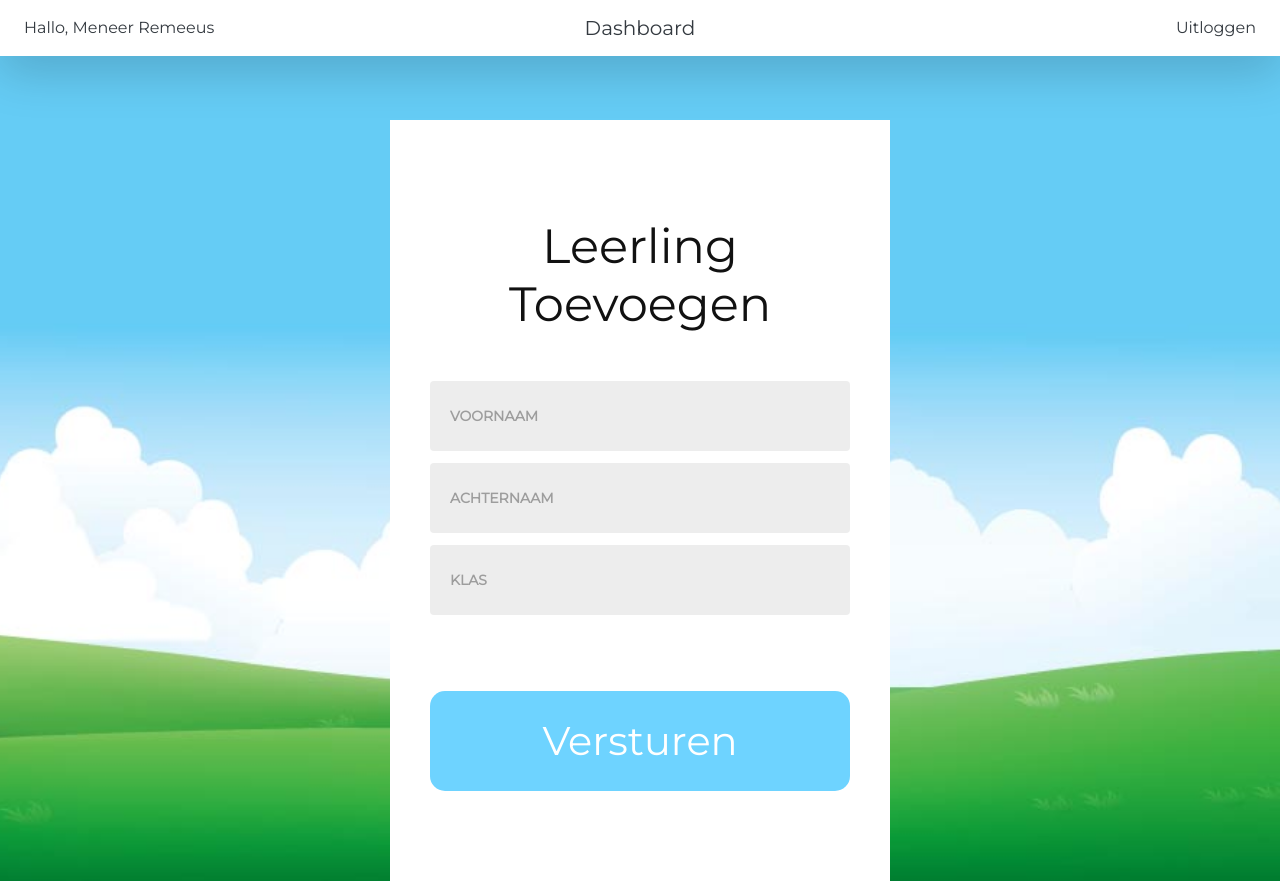
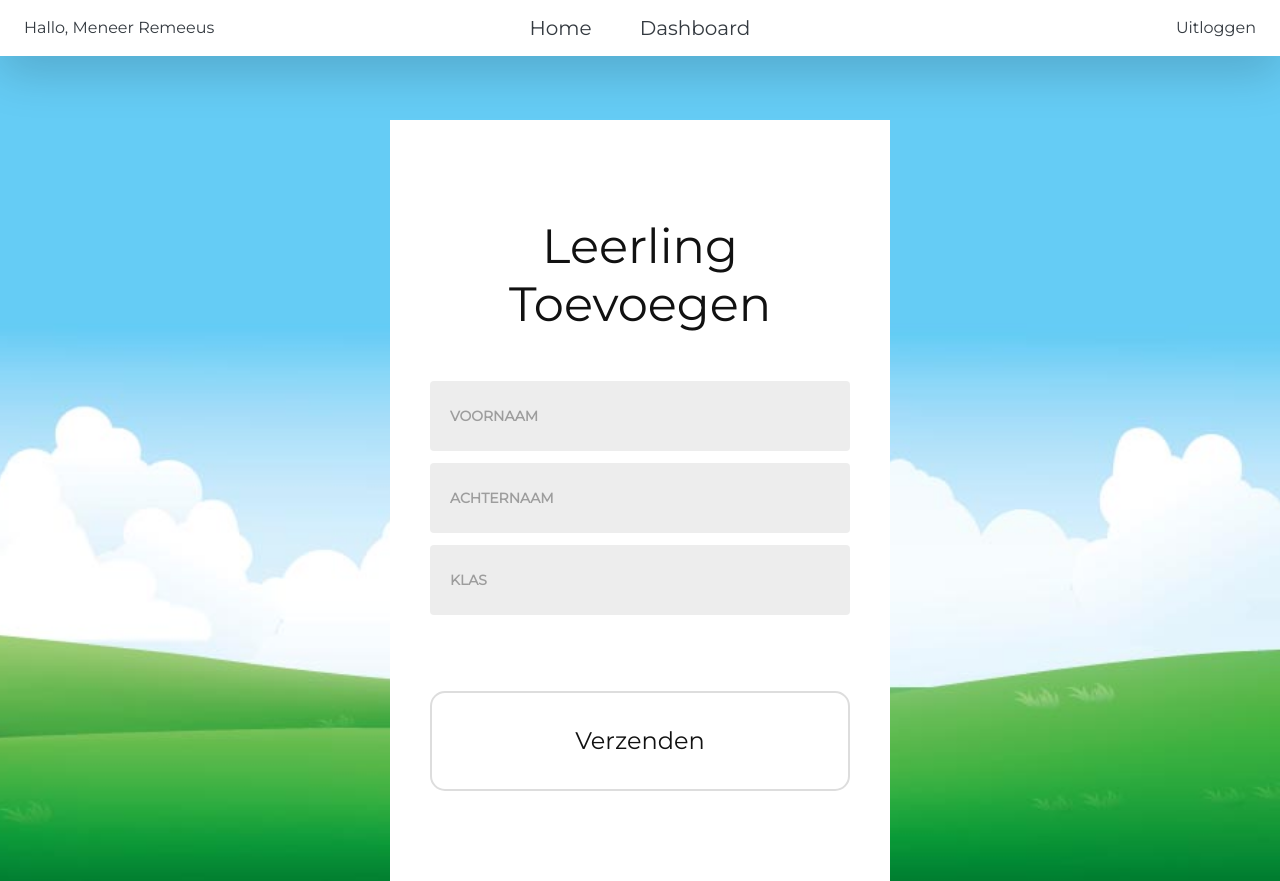
Before and after one commit to LucasRemeeus/C4-Beoordelingssysteem, a PHP site: page /PHP/leerling_toevoegen.php in a window 1280 px wide. Run offline with PHP 8.4, Linux system fonts and the light colour scheme.

Commit message:
Leerling toevoeg.php en toevoegen.css

```diff
--- a/CSS/toevoeg.css
+++ b/CSS/toevoeg.css
@@ -74,24 +74,6 @@
         top: -16px;
     }
 
-    .btn {
-        display: block;
-        width: 420px;
-        height: 100px;
-        margin: 40px auto;
-        background-color: #6ED3FF;
-        color: #fff;
-        font-size: 40px;
-        border: none;
-        border-radius: 15px;
-        cursor: pointer;
-        transition: .3s linear;
-    }
-
-    .btn:hover {
-        opacity: .85;
-    }
-
     .login-form a {
         display: block;
         text-align: center;
@@ -108,8 +90,22 @@
         color: #111;
     }
 
-    .btn:disabled {
-        background-color: transparent;
-        color: #ddd;
-        border: 2px solid;
+    .loguit {
+        display: block;
+        width: 420px;
+        height: 100px;
+        margin: 40px auto;
+        background-color: #fff;
+        color: #111;
+        font-size: 24px;
+        border: 2px solid #ddd;
+        border-radius: 15px;
+        cursor: pointer;
+        transition: .3s linear;
     }
+
+    .loguit:hover {
+        opacity: .85;
+        background-color: #6ED3FF;
+        color: #fff;
+    }
--- a/PHP/leerling_toevoegen.php
+++ b/PHP/leerling_toevoegen.php
@@ -21,6 +21,7 @@
 </head>
 <body>
 
+<!-- Nav bar -->
 <nav class="navbar navbar-expand-md shadow-lg bg-white">
         <div class="navbar-collapse collapse w-100 order-1 order-md-0 dual-collapse2">
             <ul class="navbar-nav mr-auto">
@@ -30,7 +31,13 @@
             </ul>
         </div>
         <div class="mx-auto order-0">
-        <a class="navbar-brand mx-auto text-dark" href="dashboard.php">Dashboard</a>
+            <a class="navbar-brand text-center text-dark mr-5 knop" href="home.php">Home</a>
+            <button class="navbar-toggler" type="button" data-toggle="collapse" data-target=".dual-collapse2">
+                <span class="navbar-toggler-icon"></span>
+            </button>
+        </div>
+        <div class="mx-auto order-0">
+            <a class="navbar-brand mx-auto text-center text-dark knop" href="dashboard.php">Dashboard</a>
             <button class="navbar-toggler" type="button" data-toggle="collapse" data-target=".dual-collapse2">
                 <span class="navbar-toggler-icon"></span>
             </button>
@@ -38,7 +45,7 @@
         <div class="navbar-collapse collapse w-100 order-3 dual-collapse2">
             <ul class="navbar-nav ml-auto">
                 <li class="nav-item">
-                <a class="nav-link text-dark" href="loguit.php">Uitloggen</a>
+                    <a class="nav-link text-center text-dark knop" href="loguit.php">Uitloggen</a>
                 </li>
             </ul>
         </div>
@@ -68,7 +75,8 @@
 
         <br>
 
-        <button class="btn fas fa-arrow-right" type="submit" name="submit" value="Verzenden" >Versturen</button>
+
+        <button class="loguit" type="submit" name="submit" value="Verzenden">Verzenden</button>
 
   </form>
 </div>
```
Lines whose indentation alone changed are shown as unchanged.
